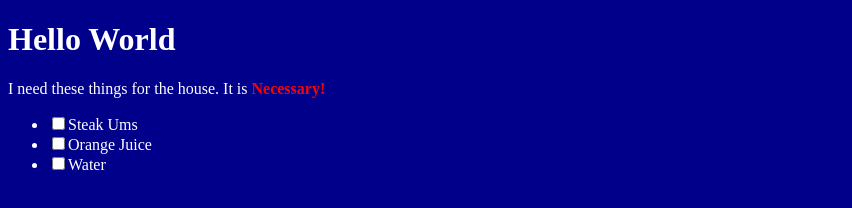
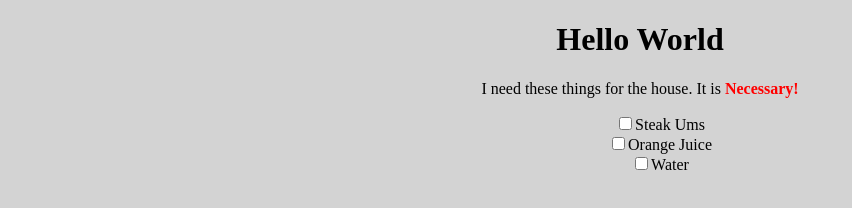
Before and after one commit to MusicalProf/coolNess, a plain HTML site: page index.html in a window 1280 px wide. Shown: the whole page, without its empty margins (0-852 px from the left). Drawn offline with Linux system fonts and the light colour scheme.

Commit message:
changed file names and added strikethrough functionality to main page.

```diff
--- a/External.css
+++ /dev/null
@@ -1,11 +0,0 @@
-strong{
-  color: red;
-}
-
-body{
-  background-color: darkblue;
-  color: white;
-}
-label:checked{
-  text-decoration: line-through;
-}
--- a/ExternalJS.js
+++ /dev/null
@@ -1 +0,0 @@
-alert("Hello World");
--- a/index.html
+++ b/index.html
@@ -1,22 +1,28 @@
 <!DOCTYPE html>
 <html>
+
 <head>
   <meta charset="utf-8">
   <title></title>
-    <link rel="stylesheet" href="External.css"/>
-    <script src='ExternalJS.js'></script>
+  <link rel="stylesheet" href="style.css" />
+  <script src='script.js'></script>
 
 </head>
+
 <body>
+  <div class="container">
     <h1>Hello World</h1>
     <p>
       I need these things for the house. It is <strong>Necessary!</strong>
     </p>
     <ul>
-      <li><label><input id="Steak Ums" type="checkbox"/></label>Steak Ums</li>
-      <li><input id="Orange Juice" type ="checkbox"/>Orange Juice</li>
-      <li><input type="checkbox" id="Water"/>Water</li>
+      <li><input id="Steak Ums" type="checkbox" /><label for="Steak Ums">Steak Ums</label></li>
+
+      <li class="juice"><input id="Orange Juice" type="checkbox" /><label for="Orange Juice">Orange Juice</label></li>
+      <li class="water"><input type="checkbox" id="Water" /><label for="Water">Water</label></li>
     </ul>
+  </div>
 
 </body>
+
 </html>
--- /dev/null
+++ b/script.js
@@ -0,0 +1 @@
+// alert("Hello World");
--- /dev/null
+++ b/style.css
@@ -0,0 +1,22 @@
+body {
+  background-color: lightgrey;
+  color: black;
+}
+
+.container {
+  margin: 0 auto;
+  text-align: center;
+  width: 500px;
+}
+
+strong {
+  color: red;
+}
+
+li {
+  list-style: none;
+}
+
+input[type="checkbox"]:checked + label {
+  text-decoration: line-through;
+}
```
Lines whose indentation alone changed are shown as unchanged.
